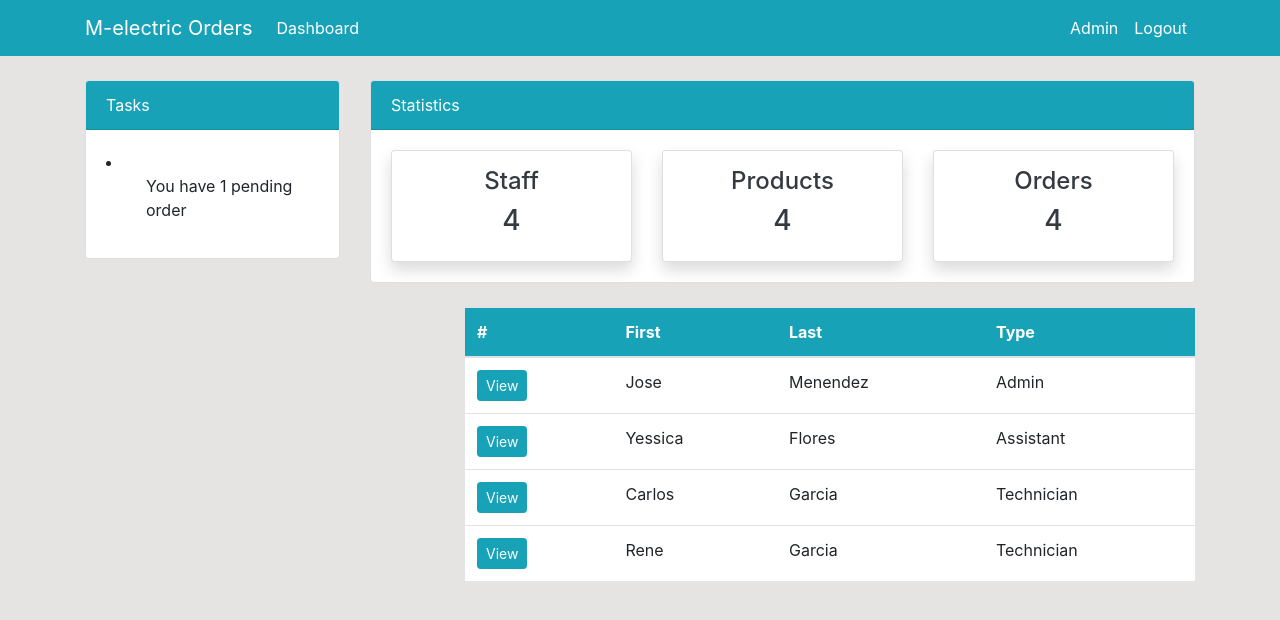
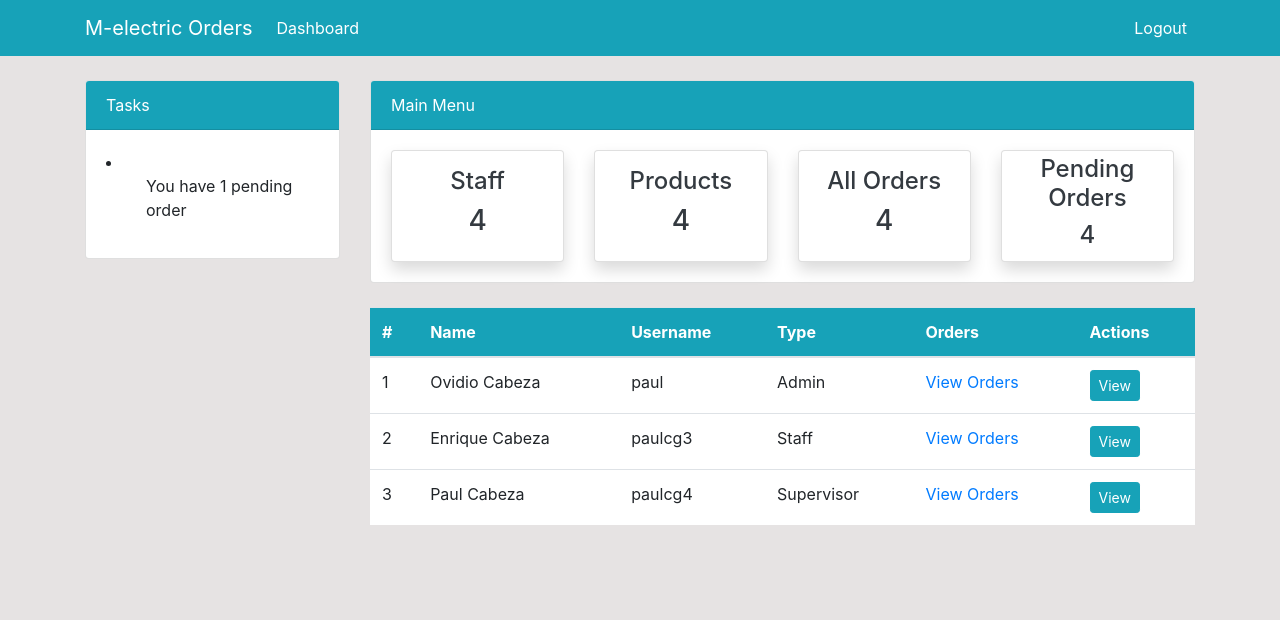
Before and after one commit to PaulCabeza/orders-mgmt-melectric, a Django app: page /staff in a window 1280 px wide. Shown: the top 620 px of the page. Run offline with Django 3.2, Linux system fonts and the light colour scheme; a user stored in the database is signed in; data comes from the database, SQL or seed files in the repository; both versions use the stored data as it was after the commit.

```diff
--- a/dashboard/models.py
+++ b/dashboard/models.py
@@ -1,5 +1,6 @@
 from django.db import models
 from django.utils import timezone
+from django.contrib.auth.models import User
 
 # Create your models here.
 
@@ -35,9 +36,9 @@ class Product(models.Model):
 class Order(models.Model):
 	description = models.CharField('Order Description', max_length=100)
 	status = models.CharField('Status', max_length=50, choices=STATUS)
-	approval_date = models.DateTimeField('Approval Date')
-	user = models.ForeignKey(PedidosUser, blank=True, null=True, on_delete=models.CASCADE)
+	user = models.ForeignKey(User, blank=True, null=True, on_delete=models.CASCADE)
 	products = models.ManyToManyField(Product, blank=True)
 	created = models.DateTimeField(auto_now_add=True)
+	approval_date = models.DateTimeField('Approval Date')
 	def __str__(self):
 		return self.description
--- a/dashboard/views.py
+++ b/dashboard/views.py
@@ -1,10 +1,29 @@
+# imports from django
 from django.shortcuts import render, redirect
-# from django.http import HttpResponse
 from django.contrib.auth.decorators import login_required
+from django.contrib.auth.models import User
+# Custom import files
 from .models import Order, Product
 from .forms import ProductForm
 
 # Create your views here.
+
+@login_required
+def index(request):
+    orders_list = Order.objects.all()
+    context = {
+        'orders_list': orders_list,
+    }
+    return render(request, 'dashboard/index.html', context)
+
+# render the staff page
+@login_required
+def staff(request):
+    user_list = User.objects.all()
+    context = {
+        'user_list': user_list
+    }
+    return render(request, 'dashboard/staff.html', context)
 
 def product_update(request, product_id):
     # determine if receive data to render the product info to edit
@@ -22,6 +41,7 @@ def product_update(request, product_id):
     }
     return render(request, 'dashboard/product_update.html', context)
 
+@login_required
 def product_delete(request, product_id):
     # get the product info from DB using the ORM
     product = Product.objects.get(id=product_id)
@@ -32,14 +52,6 @@ def product_delete(request, product_id):
         'product': product,
     }
     return render(request, 'dashboard/product_delete.html', context)
-
-@login_required
-def index(request):
-    return render(request, 'dashboard/index.html', {})
-
-@login_required
-def staff(request):
-    return render(request, 'dashboard/staff.html', {})
 
 @login_required
 def products(request):
--- a/templates/dashboard/staff.html
+++ b/templates/dashboard/staff.html
@@ -6,42 +6,36 @@
     <!--Table-->
     <div class="container">
         <div class="row my-4">
-            <div class="col-md-4"></div>
-            <div class="col-md-8">
+            <div class="col-md-3"></div>
+            <div class="col-md-9">
                 <table class="table bg-white">
                     <thead class="bg-info">
                         <tr class="text-white">
                             <th scope="col">#</th>
-                            <th scope="col">First</th>
-                            <th scope="col">Last</th>
+                            <th scope="col">Name</th>
+                            <th scope="col">Username</th>
                             <th scope="col">Type</th>
+                            <th scope="col">Orders</th>
+                            <th scope="col">Actions</th>
                         </tr>
                     </thead>
                     <tbody>
+                        {% for user in user_list %}
                         <tr>
-                            <th scope="row"><a class="btn btn-info btn-sm" href="">View</a></th>
-                            <td>Jose</td>
-                            <td>Menendez</td>
+                            <td>{{ forloop.counter }}</td>
+                            <td>{{ user.first_name}} {{ user.last_name }}</td>
+                            <td>{{ user.username }}</td>
+                            {% if user.is_staff and user.is_superuser %}
                             <td>Admin</td>
+                            {% elif user.is_staff%}
+                            <td>Supervisor</td>
+                            {% else %}
+                            <td>Staff</td>
+                            {% endif %}
+                            <td><a class="" href="">View Orders</a></td>
+                            <td scope="row"><a class="btn btn-info btn-sm" href="">View</a></td>
                         </tr>
-                        <tr>
-                            <th scope="row"><a class="btn btn-info btn-sm" href="">View</a></th>
-                            <td>Yessica</td>
-                            <td>Flores</td>
-                            <td>Assistant</td>
-                        </tr>
-                        <tr>
-                            <th scope="row"><a class="btn btn-info btn-sm" href="">View</a></th>
-                            <td>Carlos</td>
-                            <td>Garcia</td>
-                            <td>Technician</td>
-                        </tr>
-                        <tr>
-                            <th scope="row"><a class="btn btn-info btn-sm" href="">View</a></th>
-                            <td>Rene</td>
-                            <td>Garcia</td>
-                            <td>Technician</td>
-                        </tr>
+                        {% endfor %}
                     </tbody>
                 </table>
             </div>
--- a/templates/partials/nav.html
+++ b/templates/partials/nav.html
@@ -16,20 +16,20 @@
                 </li>
             </ul>
             <ul class="navbar-nav ml-auto">
-                <li class="nav-item active">
+                <!-- <li class="nav-item active">
                     <a class="nav-link text-white" href="profile.html">Admin <span
                             class="sr-only">(current)</span></a>
-                </li>
+                </li> -->
                 <li class="nav-item">
                     <a class="nav-link text-white" href="{% url 'logout' %}">Logout</a>
                 </li>
             </ul>
             {% else %}
             <ul class="navbar-nav ml-auto">
-                <li class="nav-item active">
+                <!-- <li class="nav-item active">
                     <a class="nav-link text-white" href="{% url 'user-register' %}">Register <span
                             class="sr-only">(current)</span></a>
-                </li>
+                </li> -->
                 <li class="nav-item">
                     <a class="nav-link text-white" href="{% url 'login' %}">Login</a>
                 </li>
--- a/templates/partials/topnav.html
+++ b/templates/partials/topnav.html
@@ -21,19 +21,19 @@
             <div class="col-md-9">
                 <div class="card">
                     <div class="card-header bg-info text-white">
-                        Statistics
+                        Main Menu
                     </div>
                     <div class="card-body">
                         <div class="row">
-                            <div class="col-md-4">
+                            <div class="col-md-3">
                                 <a class="text-decoration-none text-dark" href="{% url 'staff' %}">
                                     <div class="card my-card shadow text-center p-3">
-                                        <h4>Staff <i class="fas fa-users"></i></h4>
+                                        <h4>Staff<i class="fas fa-users"></i></h4>
                                         <h3>4</h3>
                                     </div>
                                 </a>
                             </div>
-                            <div class="col-md-4">
+                            <div class="col-md-3">
                                 <a class="text-decoration-none text-dark" href="{% url 'products' %}">
                                     <div class="card my-card shadow text-center p-3">
                                         <h4>Products <i class="fas fa-box"></i></h4>
@@ -41,11 +41,19 @@
                                     </div>
                                 </a>
                             </div>
-                            <div class="col-md-4">
+                            <div class="col-md-3">
                                 <a class="text-decoration-none text-dark" href="{% url 'orders' %}">
                                     <div class="card my-card shadow text-center p-3">
-                                        <h4>Orders <i class="fas fa-shipping-fast"></i></h4>
+                                        <h4>All Orders <i class="fas fa-shipping-fast"></i></h4>
                                         <h3>4</h3>
+                                    </div>
+                                </a>
+                            </div>
+                            <div class="col-md-3">
+                                <a class="text-decoration-none text-dark" href="{% url 'orders' %}">
+                                    <div class="card my-card shadow text-center p-1">
+                                        <h4>Pending Orders<i class="fas fa-shipping-fast"></i></h4>
+                                        <h4>4</h4>
                                     </div>
                                 </a>
                             </div>
--- a/user/forms.py
+++ b/user/forms.py
@@ -8,4 +8,4 @@ class MyCustomUserCreationForm(UserCreationForm):
 
     class Meta:
         model = User
-        fields = ['username', 'email', 'password1', 'password2']
+        fields = ['first_name','last_name','username', 'email', 'password1', 'password2']
```
Also changed, not shown: templates/dashboard/employee_index.html (+16 -12 lines), db.sqlite3.
